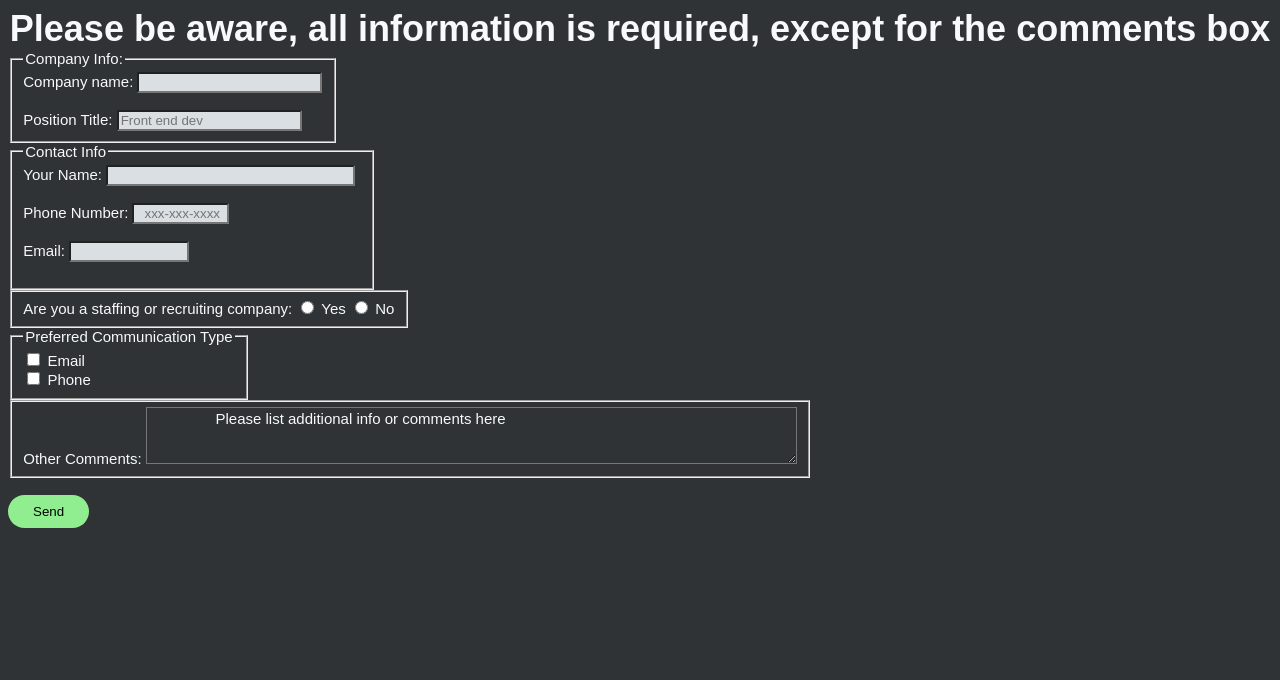
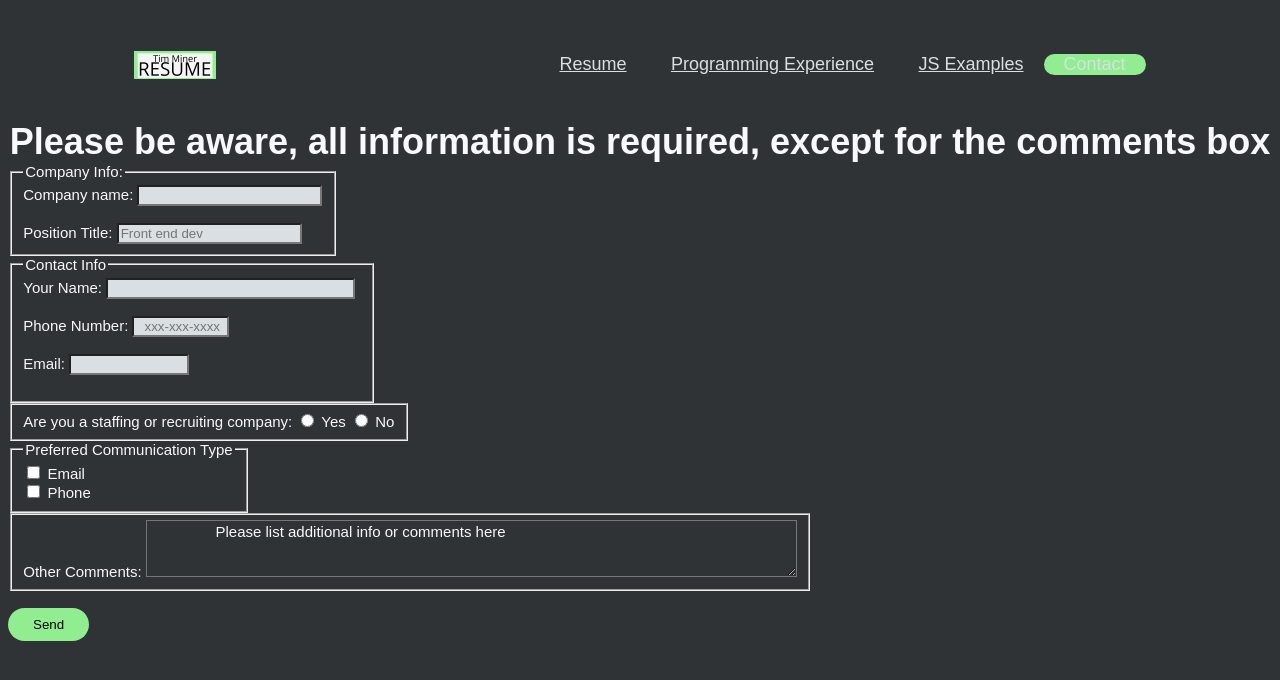
Before and after one commit to DevMinerIO/DevMinerIO.github.io, a plain HTML site: page contact.html in a window 1280 px wide. Drawn offline with Linux system fonts and the light colour scheme.

Commit message:
Add files via upload
Minor css and nav update.

```diff
--- a/contact.html
+++ b/contact.html
@@ -10,6 +10,17 @@
 </head>
 
 <body>
+    <header>
+        <img class="logo" src="https://DevMinerIO.github.io/ResumeLogofinished.png" alt="logo">
+        <nav>
+            <ul class="nav_links">
+                <li><a href="https://devminerio.github.io/index">Resume</a></li>
+                <li><a href="https://devminerio.github.io/index#programmingJumpToStart">Programming Experience</a></li>
+                <li><a href="https://devminerio.github.io/Examples">JS Examples</a></li>
+            </ul>
+        </nav>
+        <button class="cta" onclick="location.href='https://devminerio.github.io/contact'">Contact</button>
+    </header>
     <h1 id="contactNote">Please be aware, all information is required, except for the comments box</h1>
     <form action="https://formsubmit.co/mnheat.miner@gmail.com" method="POST">
         <div class="statement">
```
Also changed, not shown: Examples.html (+5 -5 lines), index.html (+1 -1 lines).
